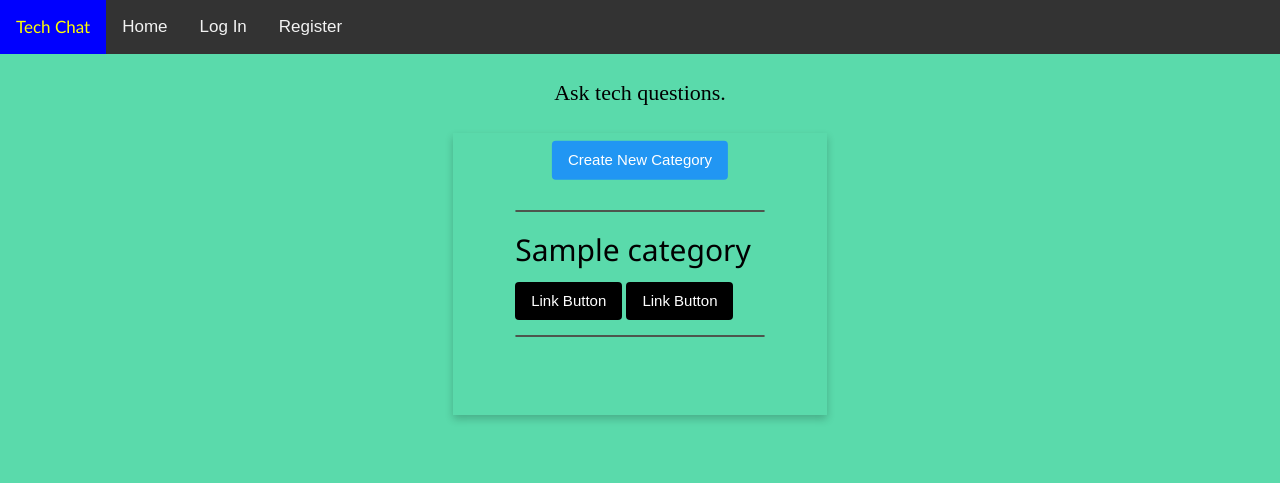
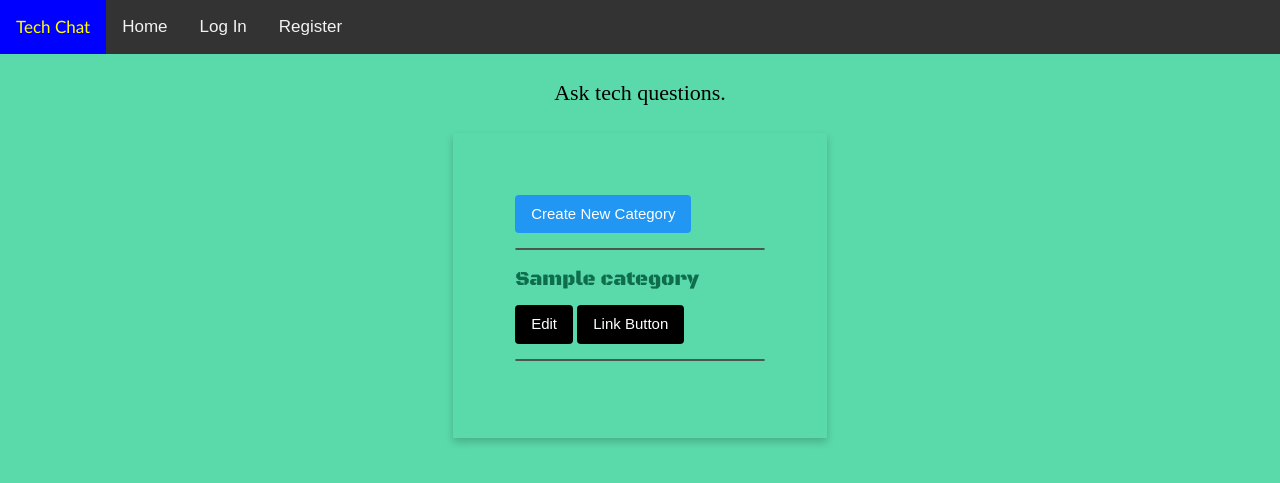
Before and after one commit to DonnavanStaddon/TechChat, a Flask app: page /get_categories in a window 1280 px wide. Shown: the top 483 px of the page. Run offline with Flask 3, Linux system fonts and the light colour scheme; a database or web service that is not in the repository returns one stand-in record (values such as "Sample title"); some libraries are stand-ins or nearby versions; some web fonts are replaced.

Commit message:
Added edit category functionality

```diff
--- a/app.py
+++ b/app.py
@@ -165,6 +165,20 @@ def add_category():
     return render_template("add_category.html")
 
 
+@app.route("/edit_category/<category_id>", methods=["GET", "POST"])
+def edit_category(category_id):
+    if request.method == "POST":
+        submit = {
+            "category_name": request.form.get("category_name")
+        }
+        mongo.db.categories.replace_one({"_id": ObjectId(category_id)}, submit)
+        flash("Category Successfully Updated")
+        return redirect(url_for("get_categories"))
+
+    category = mongo.db.categories.find_one({"_id": ObjectId(category_id)})
+    return render_template("edit_category.html", category=category)
+
+
 if __name__ == "__main__":
     app.run(host=os.environ.get("IP"),
             port=int(os.environ.get("PORT")),
--- a/static/css/style.css
+++ b/static/css/style.css
@@ -395,11 +395,16 @@ select {
   font-family: 'Black Ops One';
   font-size: 15px;
 }
+.cat {
+  font-family: 'Black Ops One';
+  font-size: 20px;
+  color: #0e6d4a;
+}
 
 /* GOOGLE FONTS*/
 
 .categories {
-    box-shadow: 0 4px 8px 0 rgba(0,0,0,0.2);
+  box-shadow: 0 4px 8px 0 rgba(0, 0, 0, 0.2);
   transition: 0.3s;
   width: 30%;
   padding: 5%;
@@ -408,7 +413,7 @@ select {
 }
 
 .categories:hover {
-    box-shadow: 0 8px 16px 0 rgba(0,0,0,0.2);
+  box-shadow: 0 8px 16px 0 rgba(0, 0, 0, 0.2);
 }
 
 /* LINE */
--- a/templates/categories.html
+++ b/templates/categories.html
@@ -1,16 +1,12 @@
 {% extends "base.html" %}
 {% block content %}
 
-<div class="creanewcat">
+<div class="categories">
     <a href="{{ url_for('add_category') }}" class="w3-btn w3-blue w3-round w3-medium">Create New Category</a>
-    </a>
-</div>
-
-<div class="categories">
     <p class="catline"></p>
     {% for category in categories %}
     <h2 class="cat">{{ category.category_name }}</h2>
-    <a href="" class="w3-btn w3-black w3-round w3-medium">Link Button</a>
+    <a href="{{ url_for('edit_category', category_id=category._id) }}" class="w3-btn w3-black w3-round w3-medium">Edit</a>
     <a href="" class="w3-btn w3-black w3-round w3-medium">Link Button</a>
     <p class="catline"></p>
     {% endfor %}
```
Also changed, not shown: templates/add_category.html (+4 -7 lines), templates/edit_category.html (added, +26 -0 lines). Lines whose indentation alone changed are shown as unchanged.
